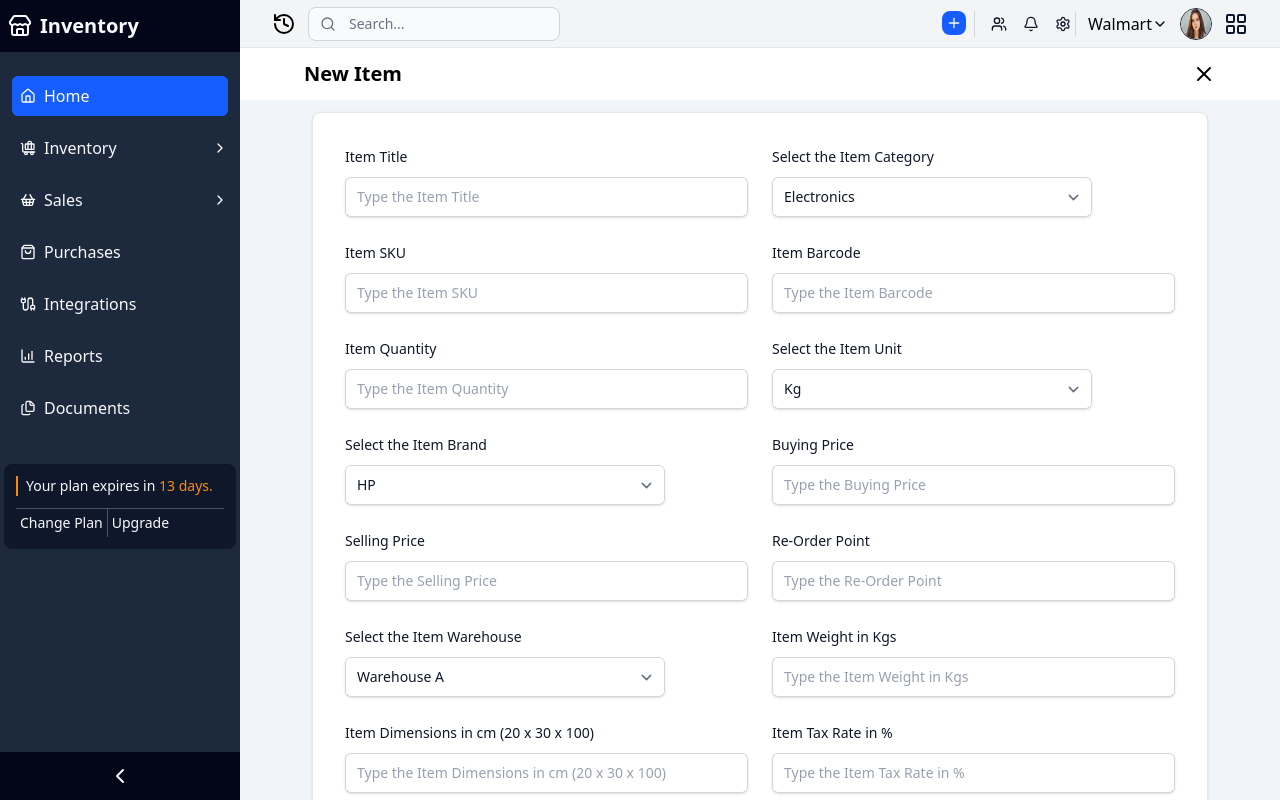
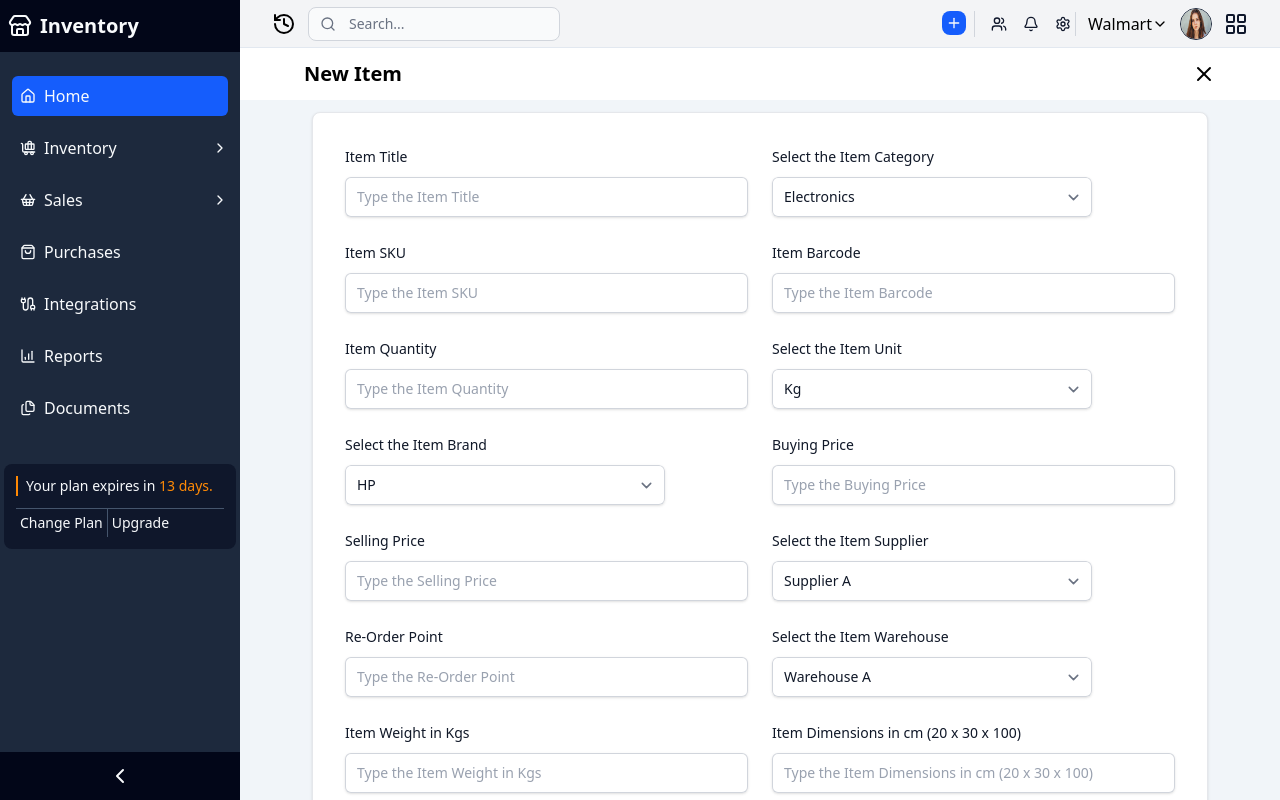
Before and after one commit to GauravGCA19/evergreen-inventory, a Next.js app: page /dashboard/inventory/items/new in a window 1280 px wide. Shown: the top 800 px of the page. Built offline with nearby package versions, Linux system fonts and the light colour scheme.

Commit message:
Adding Supplier input in Item Form

```diff
--- a/app/(back-office)/dashboard/inventory/items/new/page.jsx
+++ b/app/(back-office)/dashboard/inventory/items/new/page.jsx
@@ -30,6 +30,13 @@ function NewItem() {
     { label: "Warehouse B", value: "zfdhay5w4u5e43" },
     { label: "Warehouse C", value: "ukyjt3453t2ew" },
   ];
+
+  const suppliers = [
+    { label: "Supplier A", value: "jrthert4y5443y" },
+    { label: "Supplier B", value: "ukdyrjuts643" },
+    { label: "Supplier C", value: "2463y5u4ehheqr" },
+  ];
+
   const {
     register,
     handleSubmit,
@@ -144,6 +151,14 @@ function NewItem() {
             className="w-full"
           />
 
+          <SelectInput
+            name="supplierId"
+            label="Select the Item Supplier"
+            register={register}
+            className="w-full"
+            options={suppliers}
+          />
+
           <TextInput
             label="Re-Order Point"
             name="reOrderPoint"
```
